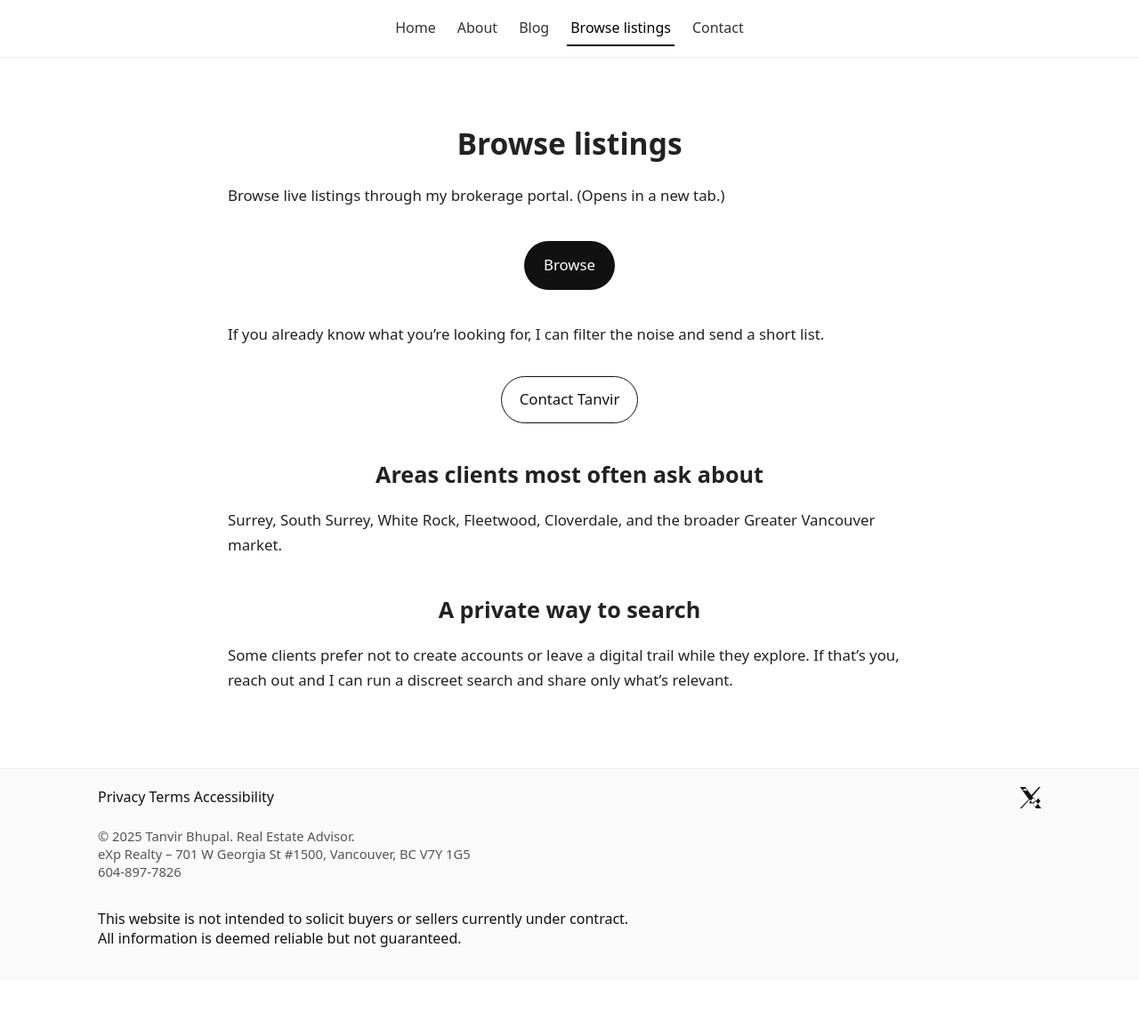
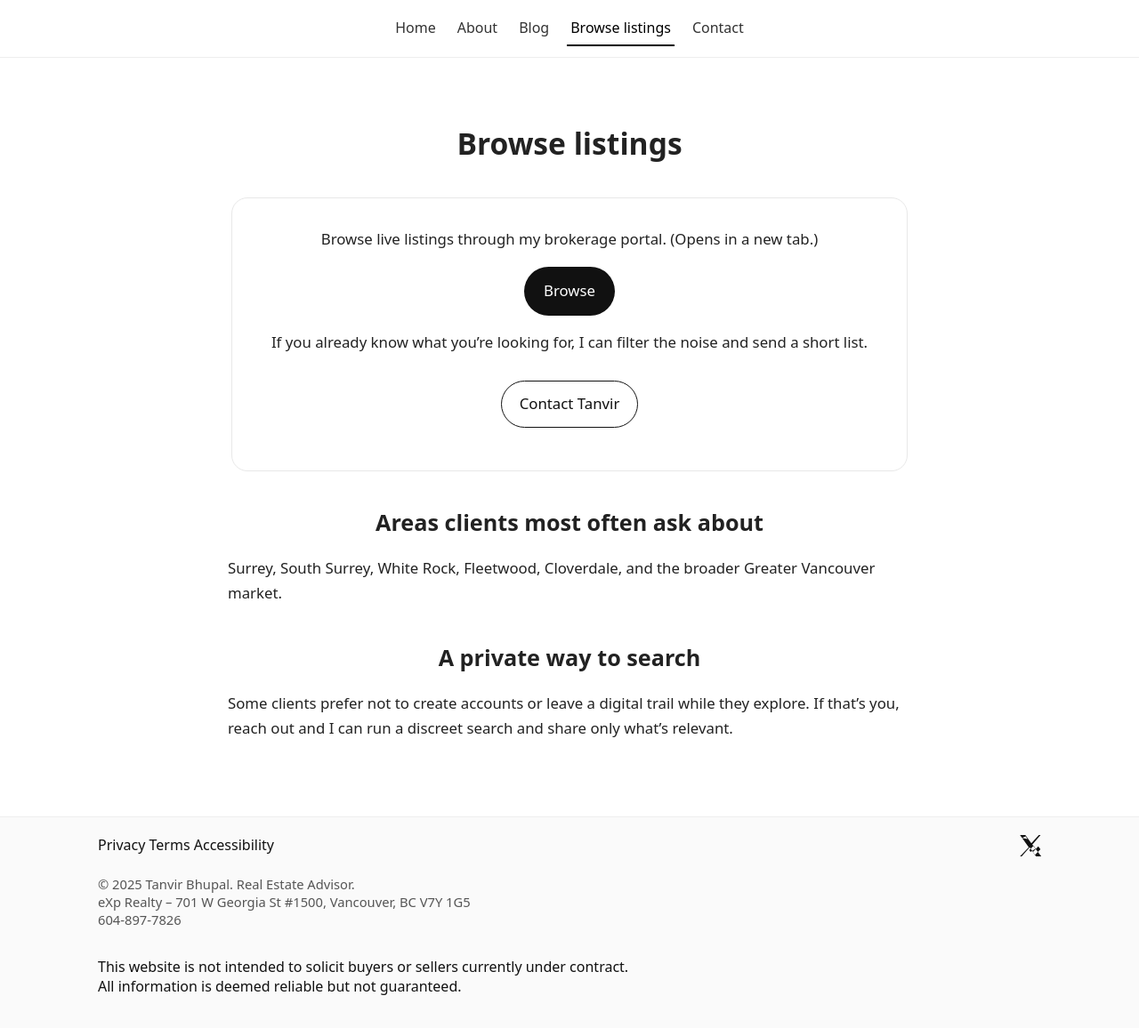
Before and after one commit to gvancouverhomes/gvancouverhomes.github.io, a Jekyll site: the page built from search.md, in a window 1280 px wide and 1156 px high. Shown: the whole window at 89% size. Built offline with Jekyll 4.4.1, drawn with Linux system fonts in a browser that asks for light colours.

Commit message:
Update style.css

```diff
--- a/css/style.css
+++ b/css/style.css
@@ -406,7 +406,7 @@ p { margin: 0 0 1rem; }
   }
 }
 /* Search page primary action */
-.page-content a[href*="exprealty.com"] {
+.page-content a[href*="exprealty.com"]:not(.btn-primary):not(.btn-secondary) {
   display: inline-block;
   margin: 1rem 0;
   padding: 0.85rem 1.4rem;
@@ -457,3 +457,17 @@ p { margin: 0 0 1rem; }
   background: #111;
   color: #fff;
 }
+/* Search page card */
+.search-card {
+  max-width: 760px;
+  margin: 2rem auto;
+  padding: 2rem 1.75rem;
+  border: 1px solid #e8e8e8;
+  border-radius: 18px;
+  background: #fff;
+  text-align: center;
+}
+
+.search-card p {
+  margin: 0 0 1rem;
+}
```
